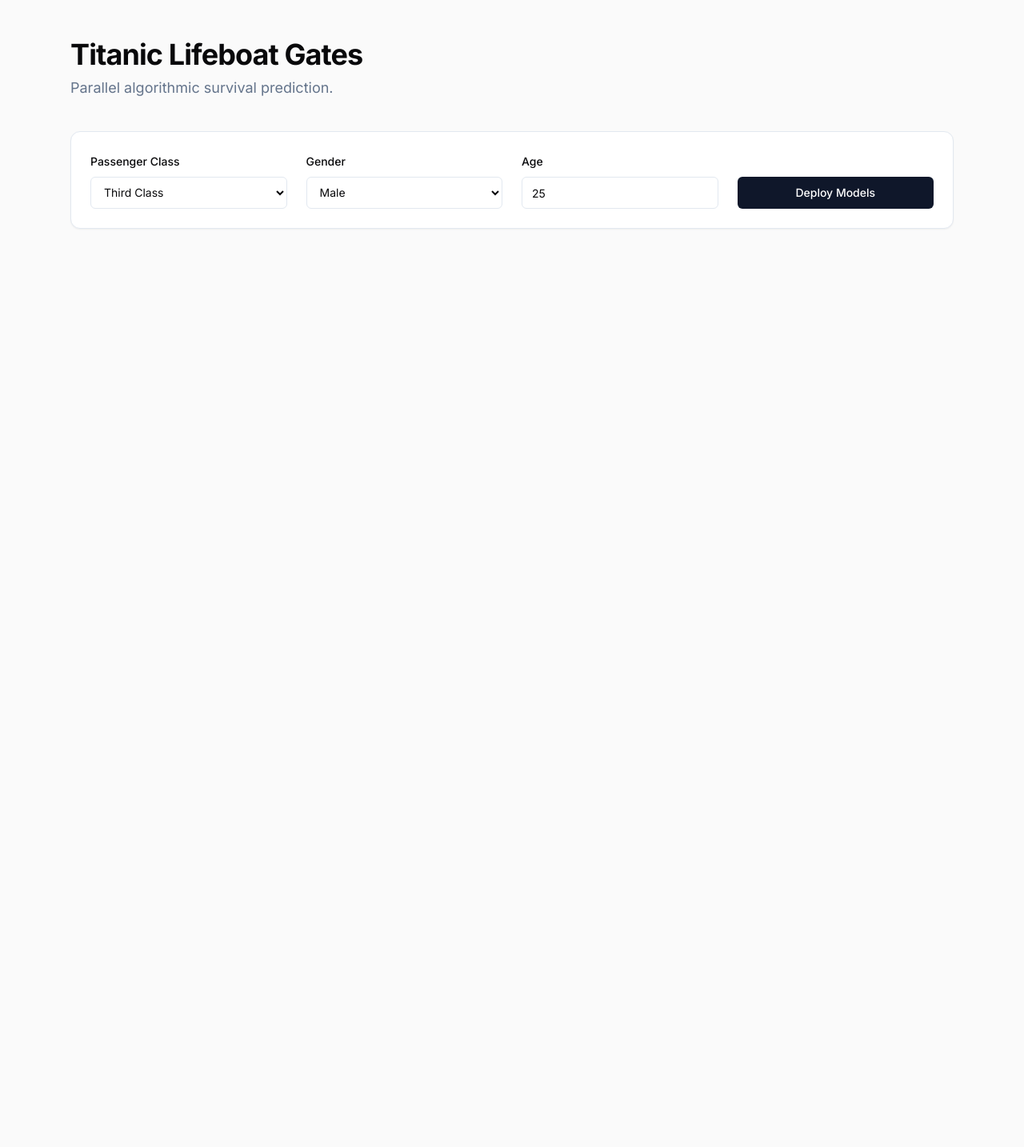
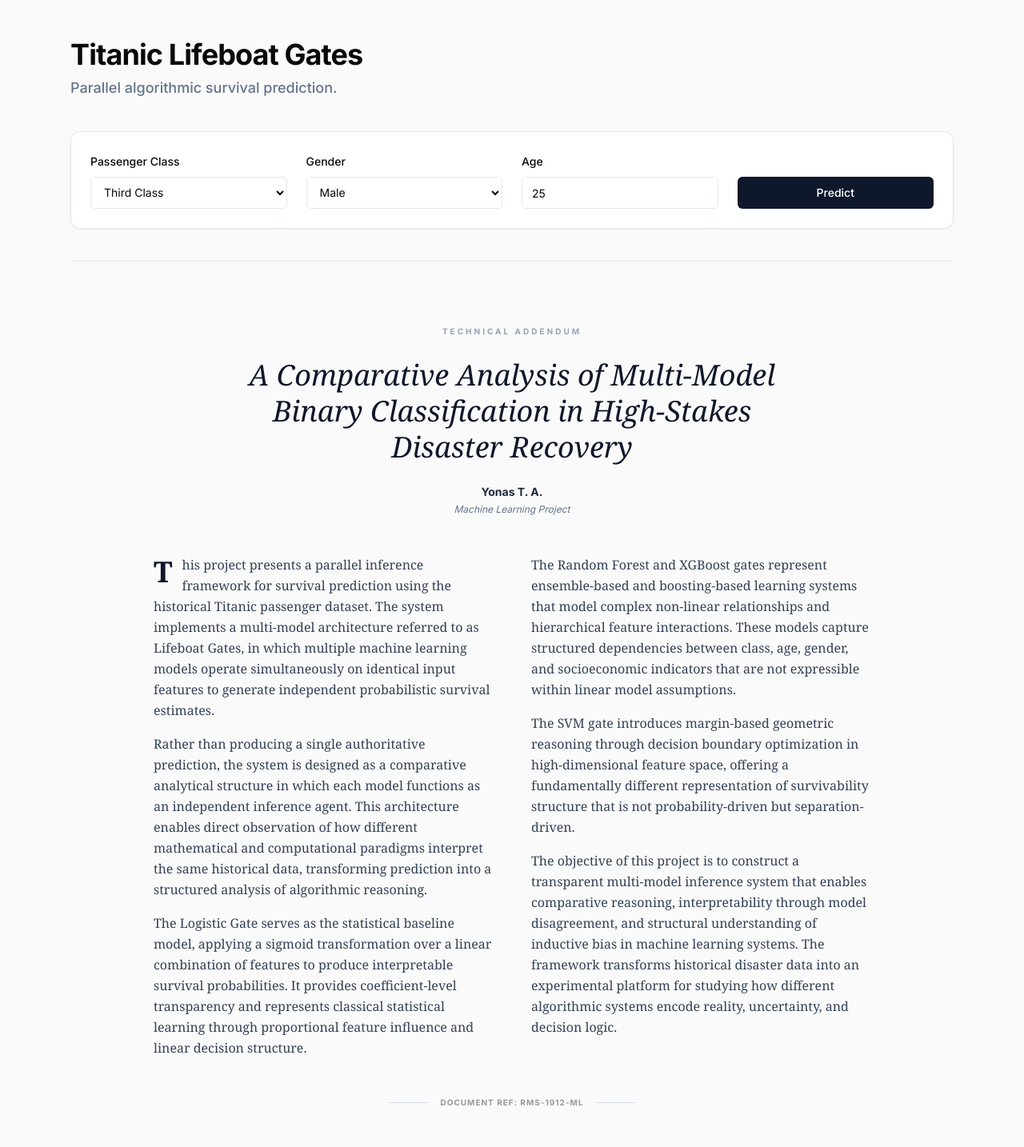
Before and after one commit to yonas-t-a/titanic_lifeboat_predictor, a FastAPI app: page / in a window 1280 px wide. Shown: the whole page at 80% size. Before the commit the page ends 286 px from the top, so only its background shows below. Run offline with FastAPI, Linux system fonts and the light colour scheme; some libraries are stand-ins or nearby versions.

Commit message:
Final UI

```diff
--- a/app/templates/index.html
+++ b/app/templates/index.html
@@ -2,27 +2,37 @@
 <html lang="en">
 <head>
     <meta charset="UTF-8">
-    <title>Titanic Gates | FastAPI</title>
+    <meta name="viewport" content="width=device-width, initial-scale=1.0">
+    <title>Titanic Gates | Parallel Inference Archive</title>
     <script src="https://cdn.tailwindcss.com"></script>
+    <link href="https://fonts.googleapis.com/css2?family=Inter:wght@400;500;600;700&family=Source+Serif+4:ital,opsz,wght@0,8..60,400;0,8..60,600;1,8..60,400&display=swap" rel="stylesheet">
     <style>
-        @import url('https://fonts.googleapis.com/css2?family=Inter:wght@400;500;600;700&display=swap');
         body { font-family: 'Inter', sans-serif; }
+        .font-serif { font-family: 'Source Serif 4', serif; }
+        @keyframes fadeIn {
+            from { opacity: 0; transform: translateY(10px); }
+            to { opacity: 1; transform: translateY(0); }
+        }
+        .animate-in { animation: fadeIn 0.5s ease-out forwards; }
     </style>
 </head>
+
 <body class="bg-[#fafafa] text-[#09090b] antialiased min-h-screen">
 
 <div class="max-w-6xl mx-auto py-12 px-6 space-y-10">
+
     <header class="space-y-2">
         <h1 class="text-4xl font-bold tracking-tight">Titanic Lifeboat Gates</h1>
-        <p class="text-muted-foreground text-slate-500 text-lg">Parallel algorithmic survival prediction.</p>
+        <p class="text-slate-500 text-lg font-medium">Parallel algorithmic survival prediction.</p>
     </header>
 
-    <div class="rounded-xl border border-slate-200 bg-white shadow-sm">
+    <div class="rounded-xl border border-slate-200 bg-white shadow-sm overflow-hidden">
         <div class="p-6">
             <form action="/predict" method="post" class="grid grid-cols-1 md:grid-cols-4 gap-6">
+
                 <div class="space-y-2">
                     <label class="text-sm font-medium leading-none">Passenger Class</label>
-                    <select name="pclass" class="flex h-10 w-full rounded-md border border-slate-200 bg-white px-3 py-2 text-sm focus-visible:outline-none focus-visible:ring-2 focus-visible:ring-ring focus-visible:ring-offset-2">
+                    <select name="pclass" class="flex h-10 w-full rounded-md border border-slate-200 bg-white px-3 py-2 text-sm focus:outline-none focus:ring-2 focus:ring-slate-950 transition-all">
                         <option value="1" {% if form_data and form_data.pclass == 1 %}selected{% endif %}>First Class</option>
                         <option value="2" {% if form_data and form_data.pclass == 2 %}selected{% endif %}>Second Class</option>
                         <option value="3" {% if not form_data or form_data.pclass == 3 %}selected{% endif %}>Third Class</option>
@@ -31,7 +41,7 @@
 
                 <div class="space-y-2">
                     <label class="text-sm font-medium leading-none">Gender</label>
-                    <select name="sex_male" class="flex h-10 w-full rounded-md border border-slate-200 bg-white px-3 py-2 text-sm">
+                    <select name="sex_male" class="flex h-10 w-full rounded-md border border-slate-200 bg-white px-3 py-2 text-sm focus:outline-none focus:ring-2 focus:ring-slate-950 transition-all">
                         <option value="1" {% if not form_data or form_data.sex_male == 1 %}selected{% endif %}>Male</option>
                         <option value="0" {% if form_data and form_data.sex_male == 0 %}selected{% endif %}>Female</option>
                     </select>
@@ -39,44 +49,94 @@
 
                 <div class="space-y-2">
                     <label class="text-sm font-medium leading-none">Age</label>
-                    <input type="number" name="age" step="0.1" value="{{ form_data.age if form_data else 25 }}" class="flex h-10 w-full rounded-md border border-slate-200 bg-white px-3 py-2 text-sm">
+                    <input type="number" name="age" step="0.1" value="{{ form_data.age if form_data else 25 }}" class="flex h-10 w-full rounded-md border border-slate-200 bg-white px-3 py-2 text-sm focus:outline-none focus:ring-2 focus:ring-slate-950 transition-all">
                 </div>
 
                 <input type="hidden" name="fare" value="32.0">
 
                 <div class="flex items-end">
-                    <button type="submit" class="inline-flex items-center justify-center rounded-md bg-slate-900 px-8 py-2 text-sm font-medium text-white hover:bg-slate-900/90 h-10 w-full transition-colors">
-                        Deploy Models
+                    <button type="submit" class="inline-flex items-center justify-center rounded-md bg-slate-900 px-8 py-2 text-sm font-medium text-white hover:bg-slate-800 h-10 w-full transition-all active:scale-[0.98]">
+                        Predict
                     </button>
                 </div>
+
             </form>
         </div>
     </div>
 
     {% if results %}
-    <div class="grid grid-cols-1 md:grid-cols-2 lg:grid-cols-4 gap-4 animate-in fade-in duration-500">
+    <div class="grid grid-cols-1 md:grid-cols-2 lg:grid-cols-4 gap-4">
         {% for gate in results %}
-        <div class="rounded-xl border border-slate-200 bg-white p-6 shadow-sm space-y-4">
+        <div class="rounded-xl border border-slate-200 bg-white p-6 shadow-sm space-y-4 animate-in">
             <div class="flex items-center justify-between">
-                <h3 class="font-semibold tracking-tight text-sm text-slate-500 uppercase">{{ gate.name }}</h3>
-                <span class="inline-flex items-center rounded-full border px-2.5 py-0.5 text-xs font-semibold transition-colors focus:outline-none focus:ring-2 focus:ring-ring focus:ring-offset-2 {{ 'border-transparent bg-slate-900 text-slate-50' if gate.survived else 'border-slate-200 text-slate-900' }}">
-                    {{ 'Survived' if gate.survived else 'Died' }}
+                <h3 class="font-semibold tracking-tight text-xs text-slate-500 uppercase">{{ gate.name }}</h3>
+                <span class="inline-flex items-center rounded-full border px-2.5 py-0.5 text-xs font-semibold {{ 'bg-slate-900 text-slate-50 border-transparent' if gate.survived else 'bg-white text-slate-900 border-slate-200' }}">
+                    {{ 'Survived' if gate.survived else 'Perished' }}
                 </span>
             </div>
 
             <div class="space-y-2">
-                <div class="flex justify-between text-2xl font-bold">
+                <div class="flex justify-between text-2xl font-bold tracking-tighter">
                     <span>{{ gate.prob }}%</span>
                 </div>
                 <div class="relative h-2 w-full overflow-hidden rounded-full bg-slate-100">
-                    <div class="h-full w-full flex-1 bg-slate-900 transition-all duration-700" style="transform: translateX(-{{ 100 - gate.prob }}%)"></div>
+                    <div class="h-full bg-slate-900 transition-all duration-1000 ease-out" style="width: {{ gate.prob }}%"></div>
                 </div>
-                <p class="text-[10px] text-slate-400 uppercase tracking-widest">Survival Probability</p>
+                <p class="text-[10px] text-slate-400 uppercase tracking-widest font-bold">Likelihood of Survival</p>
             </div>
         </div>
         {% endfor %}
     </div>
     {% endif %}
+
+    <div class="pt-20 mt-20 border-t border-slate-200 space-y-12">
+
+        <div class="max-w-2xl mx-auto text-center space-y-6">
+            <h2 class="text-[10px] font-bold tracking-[0.3em] uppercase text-slate-400">Technical Addendum</h2>
+            <h3 class="text-4xl font-serif italic text-slate-900 leading-tight">
+                A Comparative Analysis of Multi-Model Binary Classification in High-Stakes Disaster Recovery
+            </h3>
+            <div class="flex flex-col items-center space-y-1">
+                <p class="text-sm font-bold text-slate-800">Yonas T. A.</p>
+                <p class="text-xs text-slate-500 italic">Machine Learning Project</p>
+            </div>
+        </div>
+
+        <div class="grid grid-cols-1 md:grid-cols-2 gap-12 text-base leading-relaxed text-slate-700 font-serif max-w-4xl mx-auto">
+
+            <div class="space-y-4">
+                <p>
+                    <span class="text-4xl font-bold text-slate-900 float-left mr-3 mt-1 leading-none">T</span>his project presents a parallel inference framework for survival prediction using the historical Titanic passenger dataset. The system implements a multi-model architecture referred to as Lifeboat Gates, in which multiple machine learning models operate simultaneously on identical input features to generate independent probabilistic survival estimates.
+                </p>
+                <p>
+                    Rather than producing a single authoritative prediction, the system is designed as a comparative analytical structure in which each model functions as an independent inference agent. This architecture enables direct observation of how different mathematical and computational paradigms interpret the same historical data, transforming prediction into a structured analysis of algorithmic reasoning.
+                </p>
+                <p>
+                    The Logistic Gate serves as the statistical baseline model, applying a sigmoid transformation over a linear combination of features to produce interpretable survival probabilities. It provides coefficient-level transparency and represents classical statistical learning through proportional feature influence and linear decision structure.
+                </p>
+            </div>
+
+            <div class="space-y-4">
+                <p>
+                    The Random Forest and XGBoost gates represent ensemble-based and boosting-based learning systems that model complex non-linear relationships and hierarchical feature interactions. These models capture structured dependencies between class, age, gender, and socioeconomic indicators that are not expressible within linear model assumptions.
+                </p>
+                <p>
+                    The SVM gate introduces margin-based geometric reasoning through decision boundary optimization in high-dimensional feature space, offering a fundamentally different representation of survivability structure that is not probability-driven but separation-driven.
+                </p>
+                <p>
+                    The objective of this project is to construct a transparent multi-model inference system that enables comparative reasoning, interpretability through model disagreement, and structural understanding of inductive bias in machine learning systems. The framework transforms historical disaster data into an experimental platform for studying how different algorithmic systems encode reality, uncertainty, and decision logic.
+                </p>
+            </div>
+
+        </div>
+
+        <div class="flex justify-center items-center space-x-4 opacity-40">
+            <div class="h-px w-12 bg-slate-400"></div>
+            <span class="text-[10px] font-bold uppercase tracking-widest">Document Ref: RMS-1912-ML</span>
+            <div class="h-px w-12 bg-slate-400"></div>
+        </div>
+
+    </div>
 </div>
 
 </body>
```
